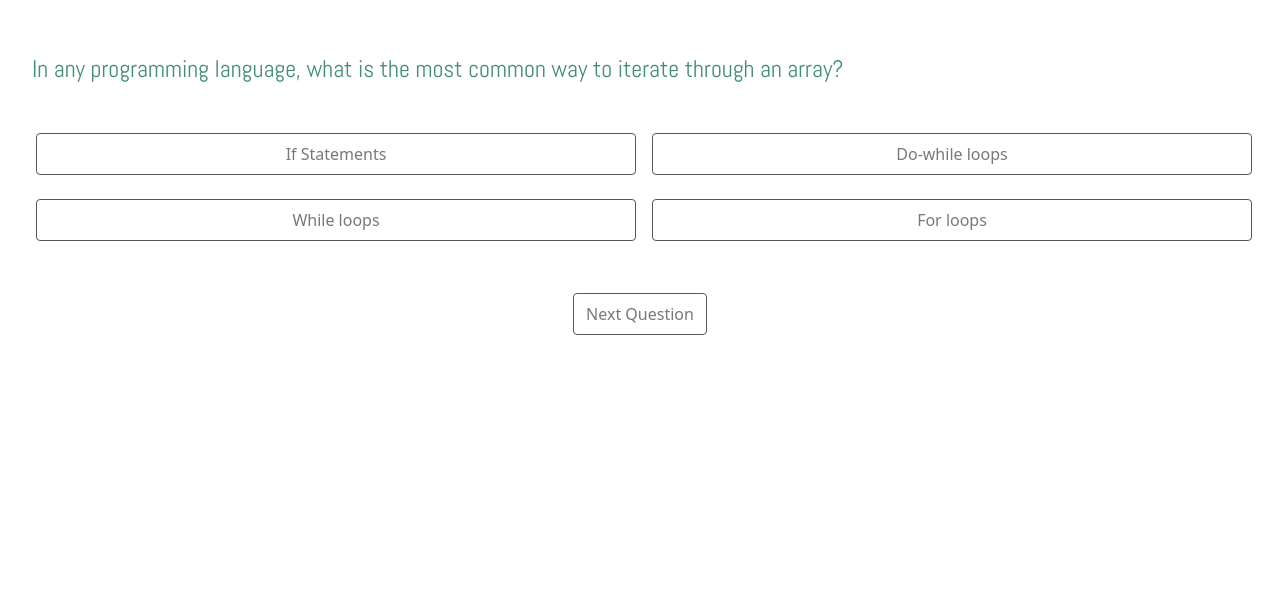
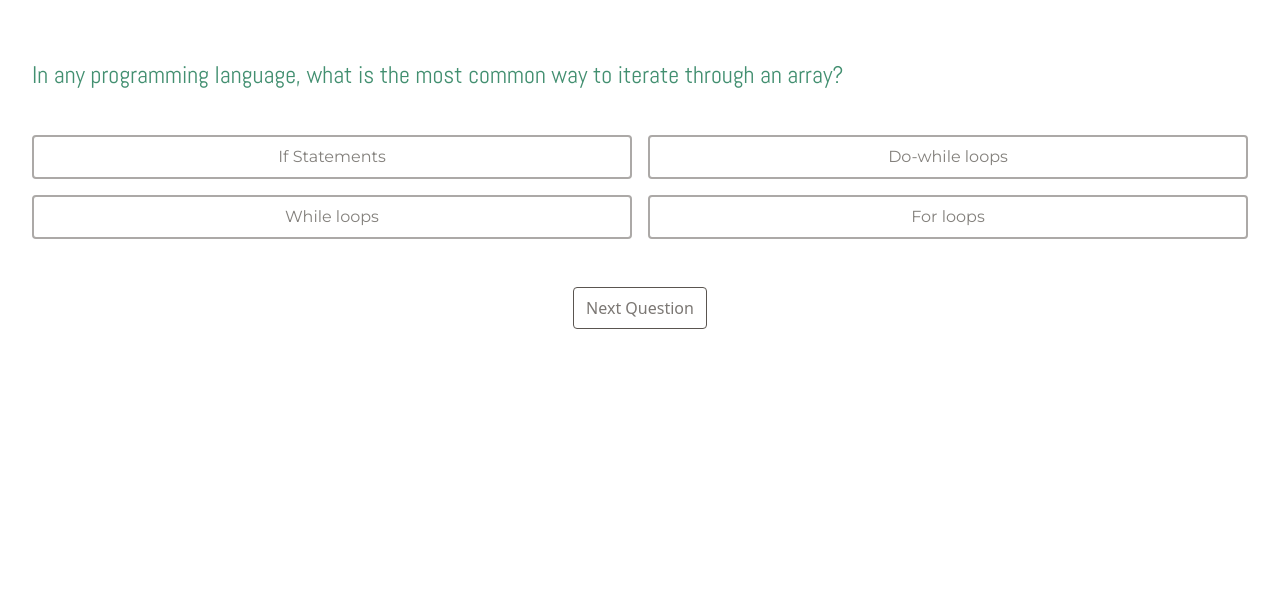
Before and after one commit to scottmcdonald1/quizapp, a Next.js app: page /test in a window 1280 px wide. Shown: the part 204-800 px from the top of the page. Built offline with nearby package versions, Linux system fonts and the light colour scheme.

Commit message:
quiz updated quiz component styling

```diff
--- a/src/Quiz/Quiz.js
+++ b/src/Quiz/Quiz.js
@@ -6,6 +6,9 @@ export default function Quiz() {
     const [activeQuestionIndex, setactiveQuestionIndex] = useState(0);
     const activeQuestion = quizData[activeQuestionIndex];
     const isComplete = activeQuestionIndex >= (quizData.length -1);
+
+    const isLastQuestion = activeQuestionIndex >= (quizData.length -1);
+    const nextButton = isLastQuestion ? "Finish Quiz" : "Next Question";
 
     const questionText = activeQuestion.question;
     const answerArray = activeQuestion.incorrect_answers;
@@ -29,7 +32,7 @@ export default function Quiz() {
                 <button onClick={handleClick}
                 className="ring-0 ring-ombreNaturelle31 hover:ring-1 hover:bg-vert59 hover:text-outremerGris text-ombreNaturelle31/80 m-1 py-2 px-3 border border-ombreNaturelle31 rounded transition-all"
                 >
-                Next Question
+                {nextButton}
                 </button>
             </div>
         )
@@ -56,17 +59,20 @@ function Answers(props) {
         answer = answer.replaceAll("&#039;", "")
         return (
             <li key={key} className="w-full">
-                <button
-                className="w-full ring-0 ring-ombreNaturelle31 hover:ring-1 hover:bg-vertOliveVif hover:text-outremerGris text-ombreNaturelle31/80 m-1 py-2 px-3 border border-ombreNaturelle31 rounded transition-all"
+                {/* <label htmlFor={key} className="w-full ring-0 ring-ombreNaturelle31 hover:ring-1 hover:bg-vertOliveVif hover:text-outremerGris text-ombreNaturelle31/80 m-1 py-2 px-3 border border-ombreNaturelle31 rounded transition-all"
                 >
-                {answer}
-                </button>
+                    <input type="radio" id={key} value={answer} name="form" className="form-radio mx-2" />
+
+                    {answer}
+                </label> */}
+
+                <button type="button" className="w-full rounded px-6 py-2.5 text-ombreNaturelle31/75 font-montserrat leading-tight hover:border-2 hover:border-vert59 border-2 border-ombreNaturelle31/50 focus:bg-vert59 focus:border-2 focus-border-ombreNaturelle31/50 focus:text-white transition duration-150 ease-in-out">{answer}</button>
             </li>
         )
     })
 
     return (
-        <ul className="grid grid-cols-2 gap-4 my-11">{answersList}</ul>
+        <form><ul className="grid grid-cols-2 gap-4 my-11">{answersList}</ul></form>
     )
 }
 
--- a/tailwind.config.js
+++ b/tailwind.config.js
@@ -13,6 +13,7 @@ module.exports = {
       }
     },
     colors: {
+      white: "rgba(255,255,255)",
       vert59: "rgb(66,143,112)",
       orangeVif: "rgb(196,94,58)",
       ombreNaturelle31: "rgb(90,85,80)",
```
